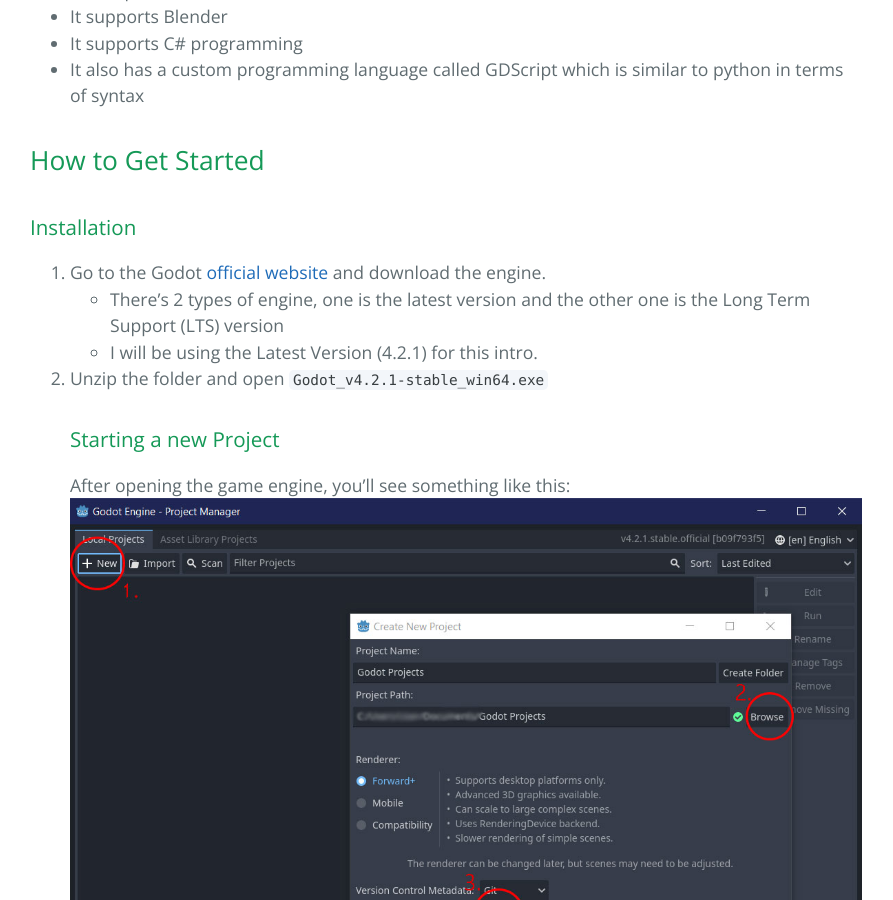
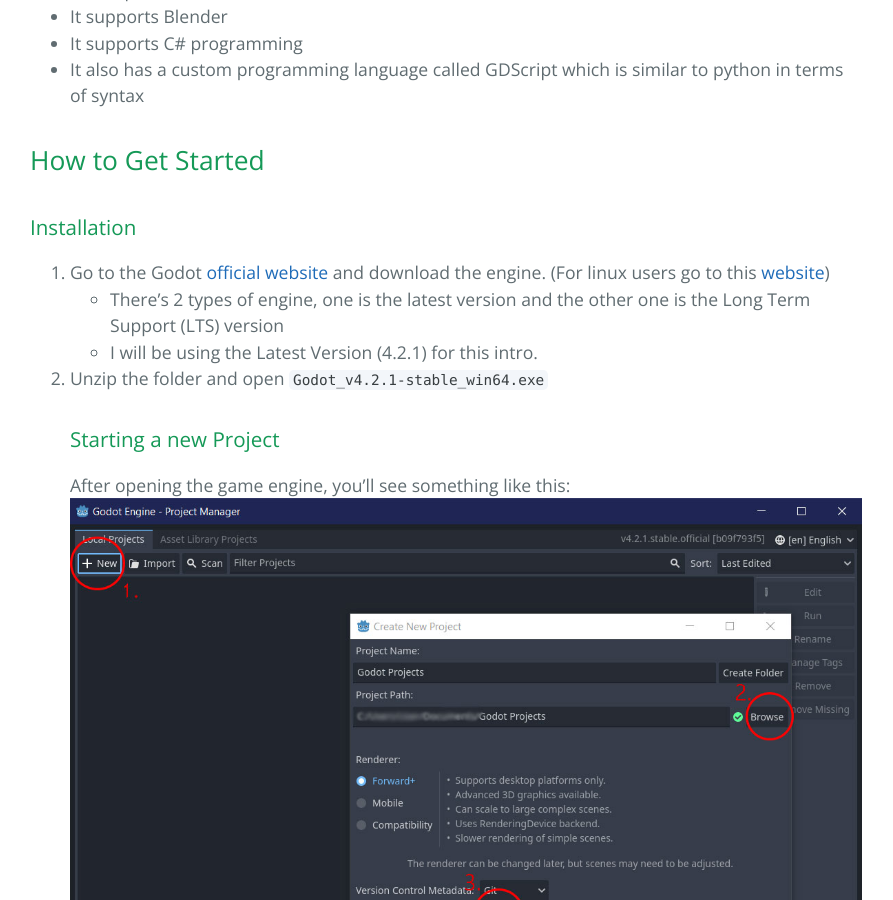
Before and after one commit to learning-software-engineering/learning-software-engineering.github.io, a Jekyll site: the page built from Topics/Tech_Stacks/Godot/Intro to Godot.md, in a window 1280 px wide and 900 px high, scrolled down 1383 px. Shown: the whole window, without its empty margins (194-1087 px from the left). Built offline with Jekyll 4.4.1, drawn with Linux system fonts in a browser that asks for light colours; our own code applies the rules of GitHub Pages for plain Markdown files.

Commit message:
Update Intro to Godot.md

```diff
--- a/Topics/Tech_Stacks/Godot/Intro to Godot.md
+++ b/Topics/Tech_Stacks/Godot/Intro to Godot.md
@@ -21,7 +21,7 @@
 
 ## How to Get Started
 ### Installation
-1. Go to the Godot [official website](https://godotengine.org/) and download the engine.
+1. Go to the Godot [official website](https://godotengine.org/) and download the engine. (For linux users go to this [website](https://godotengine.org/download/linux/))
 	- There's 2 types of engine, one is the latest version and the other one is the Long Term Support (LTS) version
 	- I will be using the Latest Version (4.2.1) for this intro.
 2. Unzip the folder and open `Godot_v4.2.1-stable_win64.exe`
```
